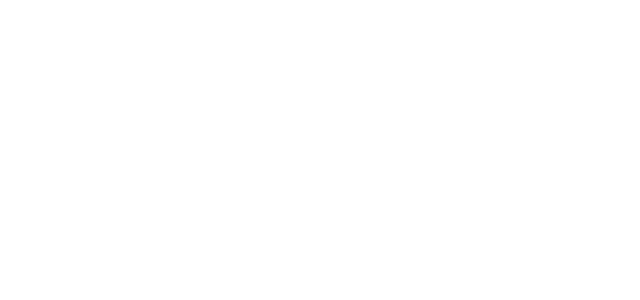
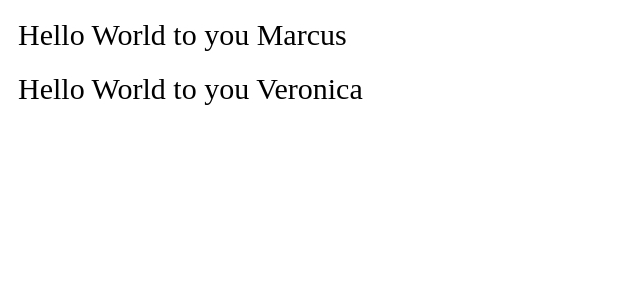
Before and after one commit to Weten-Ogen/react-tutorial, a React (Create React App) app in the folder client/: page / in a window 1280 px wide. Shown: the top 300 px of the page, without its empty margins (0-640 px from the left). Built offline with nearby package versions, Linux system fonts and the light colour scheme.

Commit message:
learned about styling in react components

```diff
--- a/client/src/App.js
+++ b/client/src/App.js
@@ -1,9 +1,28 @@
 import React from 'react';
 
 
-const App = () => {
+
+
+const Helloworld = (props) => {
+  const HelloStyle = {
+    padding: 10,
+    fontSize:30,
+
+
+  }
+  return (
+
+    <div style={HelloStyle}>
+    Hello World to you {props.person}
+    </div>
+  );
+}
+
+function App() {
   return(
     <div>
+      <Helloworld person="Marcus"/>
+      <Helloworld person="Veronica"/>
     </div>
   );
 }
```
